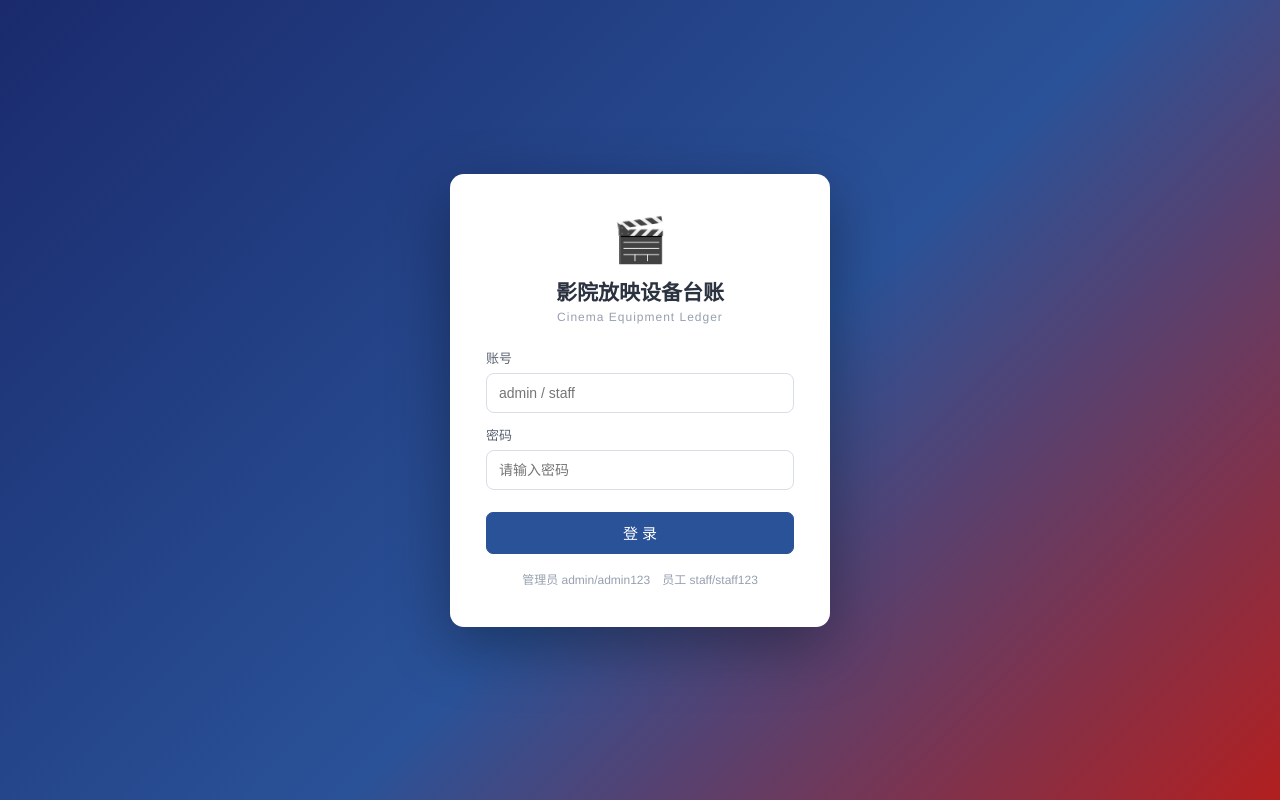
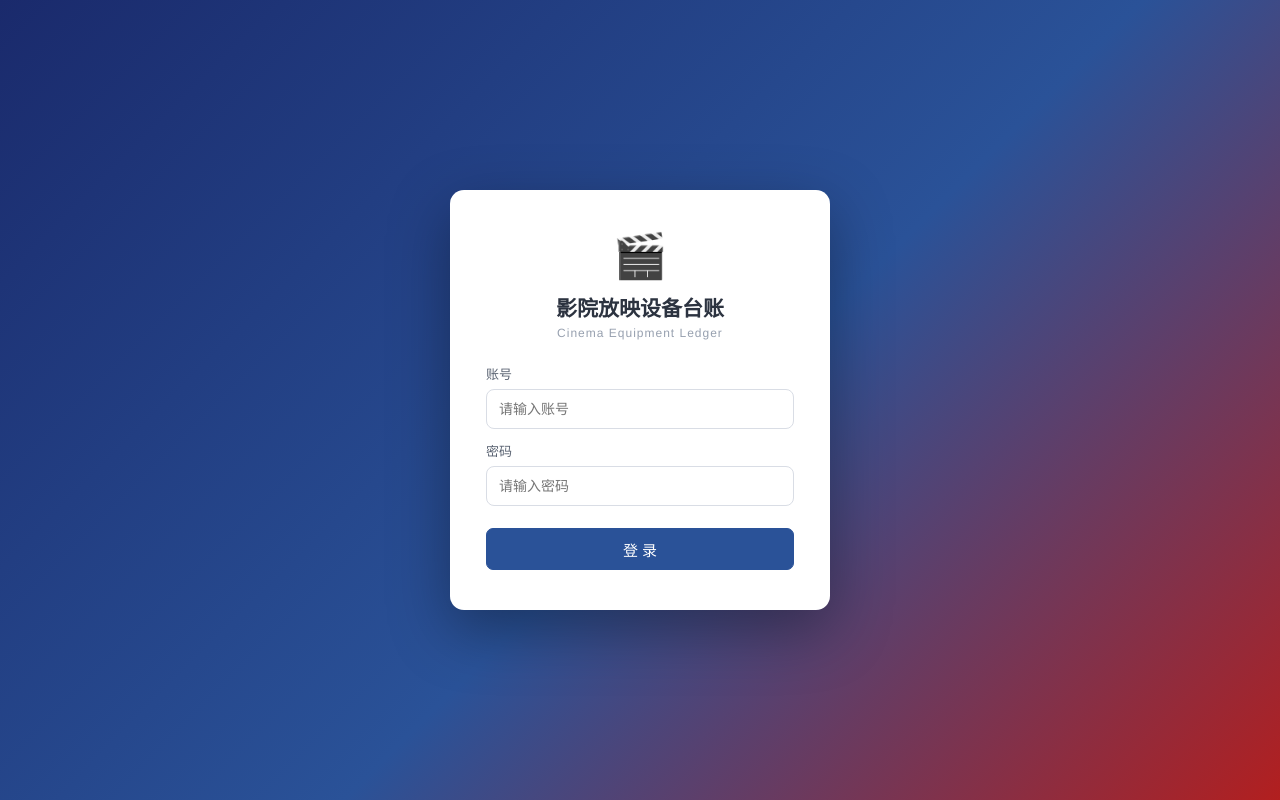
Before and after one commit to ljzljz520-eng/ljz-665-5, a website: page cinema-ledger/public/index.html in a window 1280 px wide. Drawn offline with Linux system fonts and the light colour scheme.

Commit message:
c57214dd-5e41-4565-9faf-74af45c17d77

```diff
--- a/cinema-ledger/public/index.html
+++ b/cinema-ledger/public/index.html
@@ -14,11 +14,10 @@
       <h1>影院放映设备台账</h1>
       <p class="login-sub">Cinema Equipment Ledger</p>
       <label>账号</label>
-      <input type="text" id="loginUser" autocomplete="username" placeholder="admin / staff" required>
+      <input type="text" id="loginUser" autocomplete="username" placeholder="请输入账号" required>
       <label>密码</label>
       <input type="password" id="loginPass" autocomplete="current-password" placeholder="请输入密码" required>
       <button type="submit" class="btn btn-primary btn-block" id="loginBtn">登 录</button>
-      <div class="login-tip">管理员 admin/admin123　员工 staff/staff123</div>
     </form>
   </div>
 
--- a/cinema-ledger/public/styles.css
+++ b/cinema-ledger/public/styles.css
@@ -12,7 +12,6 @@ body { font-family: "PingFang SC", "Microsoft YaHei", "Helvetica Neue", Arial, s
 .login-card label { display: block; font-size: 13px; color: #5a6372; margin: 12px 0 6px; }
 .login-card input { width: 100%; height: 40px; border: 1px solid #d9dde5; border-radius: 8px; padding: 0 12px; font-size: 14px; outline: none; transition: border-color .15s; }
 .login-card input:focus { border-color: #2a5298; }
-.login-tip { margin-top: 16px; font-size: 12px; color: #97a0af; text-align: center; }
 
 /* ---------- 顶栏 ---------- */
 .topbar { height: 58px; background: #1f2d52; color: #fff; display: flex; align-items: center; justify-content: space-between; padding: 0 24px; box-shadow: 0 2px 8px rgba(0,0,0,.15); }
```
Also changed, not shown: cinema-ledger/server/index.js (+6 -1 lines), cinema-ledger/README.md.
